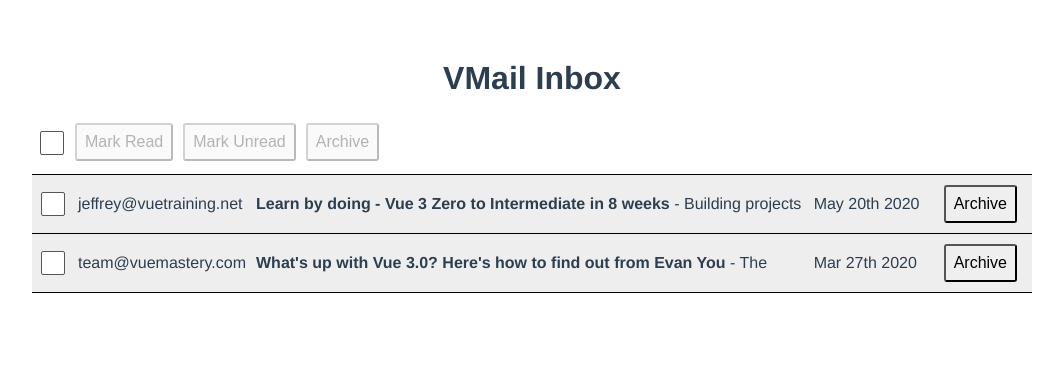
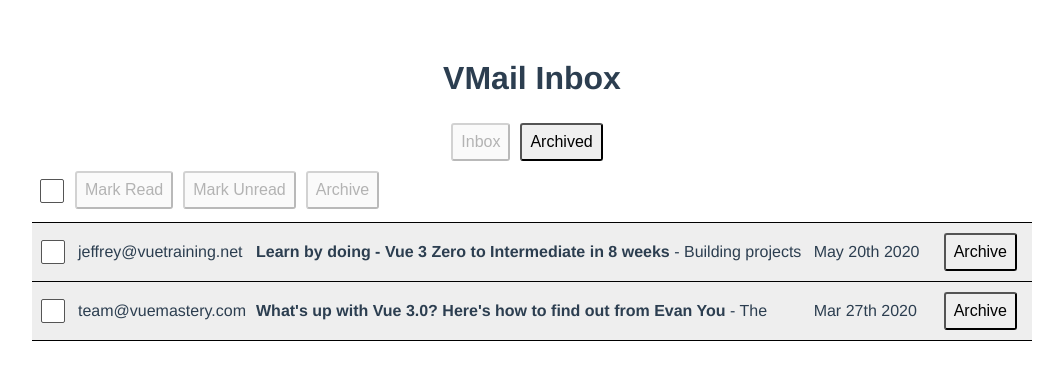
Before and after one commit to MarwanElAbhar/gmail-clone, a Vue app: page / in a window 1280 px wide. Shown: the top 380 px of the page, without its empty margins (108-1171 px from the left). Built offline with nearby package versions, Linux system fonts and the light colour scheme; data requests are answered from the project's data file.

Commit message:
add inbox and archived views

```diff
--- a/src/components/BulkActionBar.vue
+++ b/src/components/BulkActionBar.vue
@@ -7,9 +7,9 @@
 
     let emailSelection = useEmailSelection()
     let numberSelected = computed(() => emailSelection.emails.size)
-    let numberEmails = props.emails.length
-    let allEmailsSelected = computed(() => numberSelected.value === numberEmails)
-    let someEmailsSelected = computed(() => numberSelected.value > 0 && numberSelected.value <= numberEmails)
+    let numberEmails = computed(() => props.emails.length)
+    let allEmailsSelected = computed(() => numberSelected.value === numberEmails.value)
+    let someEmailsSelected = computed(() => numberSelected.value > 0 && numberSelected.value <= numberEmails.value)
 
     let bulkSelect = () => {
       if (allEmailsSelected.value) {
--- a/src/components/MailTable.vue
+++ b/src/components/MailTable.vue
@@ -20,7 +20,8 @@
       emailSelection: useEmailSelection(),
       format,
       emails: ref(emails),
-      openedEmail: ref(null)
+      openedEmail: ref(null),
+      selectedScreen: ref('inbox')
     }
   },
   computed: {
@@ -29,11 +30,19 @@
         return e1.sentAt < e2.sentAt ? 1 : -1
       })
     },
-    unarchivedEmails() {
-      return this.sortedEmails.filter(email => !email.archived)
+    filteredEmails() {
+      if (this.selectedScreen === 'inbox') {
+        return this.sortedEmails.filter(email => !email.archived)
+      }
+      return this.sortedEmails.filter(email => email.archived)
+
     }
   },
   methods: {
+    selectScreen(newScreen) {
+      this.selectedScreen = newScreen
+      this.emailSelection.clear()
+    },
     openEmail(email) {
       this.openedEmail = email
 
@@ -66,7 +75,7 @@
       }
 
       if (changeIndex) {
-        let emails = this.unarchivedEmails
+        let emails = this.filteredEmails
         let currentIndex = email.indexOf(this.openedEmail)
         let newEmail = emails[currentIndex + changeIndex]
         this.openEmail(newEmail)
@@ -77,10 +86,12 @@
 </script>
 
 <template>
-  <BulkActionBar :emails="unarchivedEmails"/>
+  <button @click="selectScreen('inbox')" :disabled="selectedScreen === 'inbox'">Inbox</button>
+  <button @click="selectScreen('archived')" :disabled="selectedScreen === 'archived'">Archived</button>
+  <BulkActionBar :emails="filteredEmails"/>
   <table class="mail-table">
     <tbody>
-    <tr v-for="email in unarchivedEmails" :key="email.id"
+    <tr v-for="email in filteredEmails" :key="email.id"
         :class="['clickable', email.read ? 'read' : '']"
     >
       <td
```
